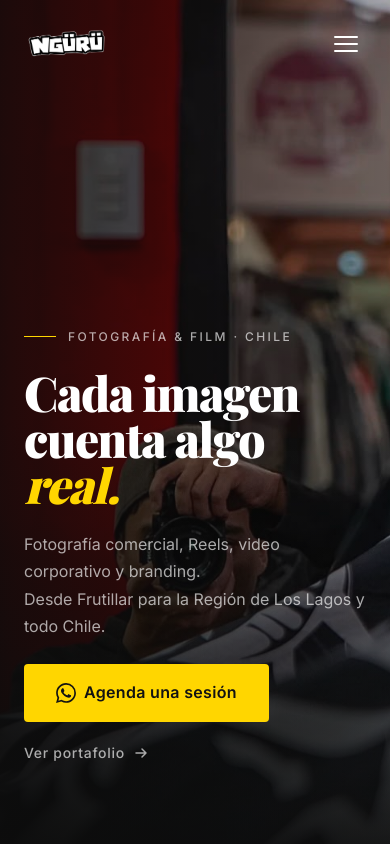
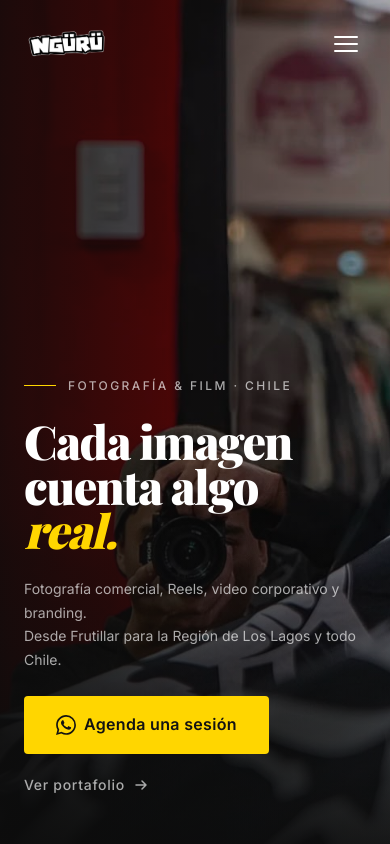
Before and after one commit to barbarapalmamena/Nguru, a Next.js app in the folder site/: page / in a window 390 px wide. Shown: the top 844 px of the page. Built offline with nearby package versions, Linux system fonts and the light colour scheme.

Commit message:
style: improve mobile responsiveness for hero and gallery carousel

```diff
--- a/site/sections/Hero/Hero.module.css
+++ b/site/sections/Hero/Hero.module.css
@@ -155,6 +155,23 @@
 }
 
 /* ── Responsive ─────────────────────────────────────────────── */
+@media (max-width: 639px) {
+  .content {
+    padding-bottom: var(--space-12);
+    flex-direction: column;
+    align-items: flex-start;
+    justify-content: flex-end;
+  }
+
+  .title {
+    font-size: clamp(var(--text-4xl), 12vw, var(--text-6xl));
+  }
+
+  .subtitle {
+    font-size: var(--text-sm);
+  }
+}
+
 @media (min-width: 768px) {
   .scrollIndicator {
     display: flex;
```
Also changed, not shown: site/components/GalleryCarousel/GalleryCarousel.module.css (+32 -8 lines).
